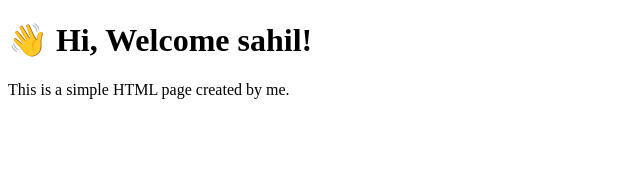
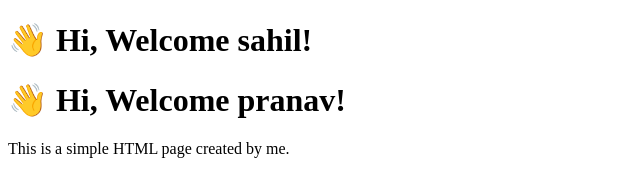
Before and after one commit to SahilGole1201/jenkins_demo, a plain HTML site: page index.html in a window 1280 px wide. Shown: the whole page, without its empty margins (0-640 px from the left). Drawn offline with Linux system fonts and the light colour scheme.

Commit message:
Update index.html

```diff
--- a/index.html
+++ b/index.html
@@ -3,6 +3,8 @@
   <head><title>Hi Page</title></head>
   <body>
     <h1>👋 Hi, Welcome sahil!</h1>
+        <h1>👋 Hi, Welcome pranav!</h1>
+
     <p>This is a simple HTML page created by me.</p>
   </body>
 </html>
```
